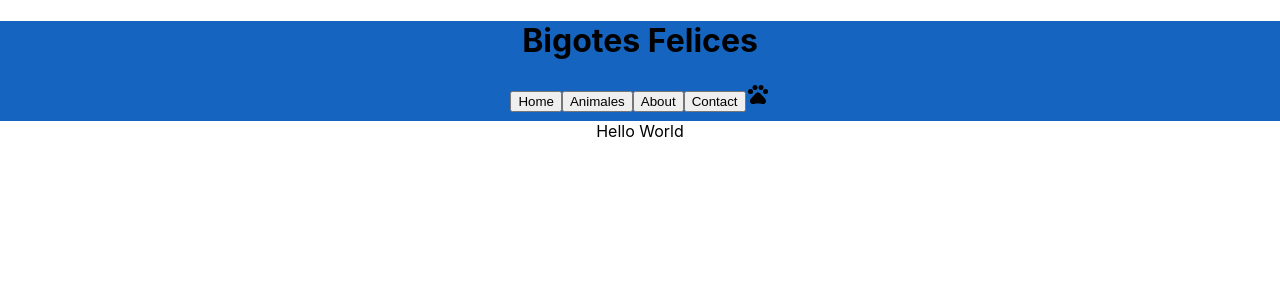
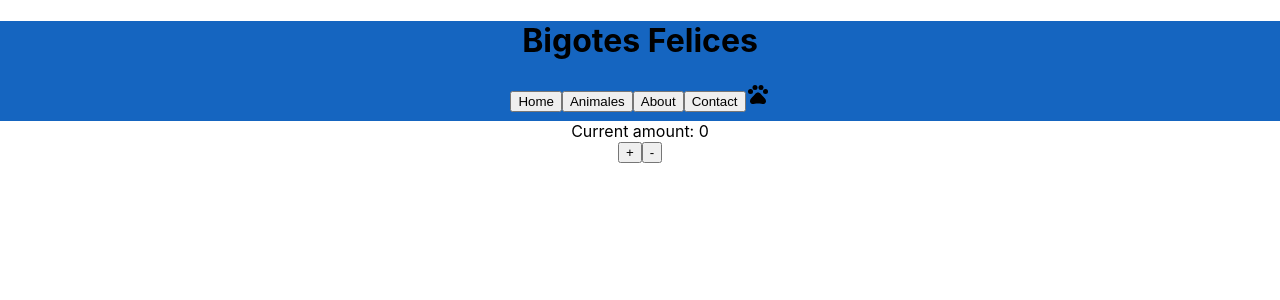
Before and after one commit to luciaporral/React37555, a React (Create React App) app: page / in a window 1280 px wide. Shown: the top 300 px of the page. Built offline with nearby package versions, Linux system fonts and the light colour scheme.

Commit message:
Added counter in PetListCointainer

```diff
--- a/src/components/ItemCount.jsx
+++ b/src/components/ItemCount.jsx
@@ -1,4 +1,3 @@
-import { Button } from "@mui/material";
 import { useState } from "react";
 
 
--- a/src/components/PetListContainer.jsx
+++ b/src/components/PetListContainer.jsx
@@ -1,5 +1,7 @@
+import ItemCount from "./ItemCount"
+
 const PetListContainer = () =>{
     return(
-        <div>Hello World</div>
+        <div><ItemCount/></div>
     )
 };export default PetListContainer
```
